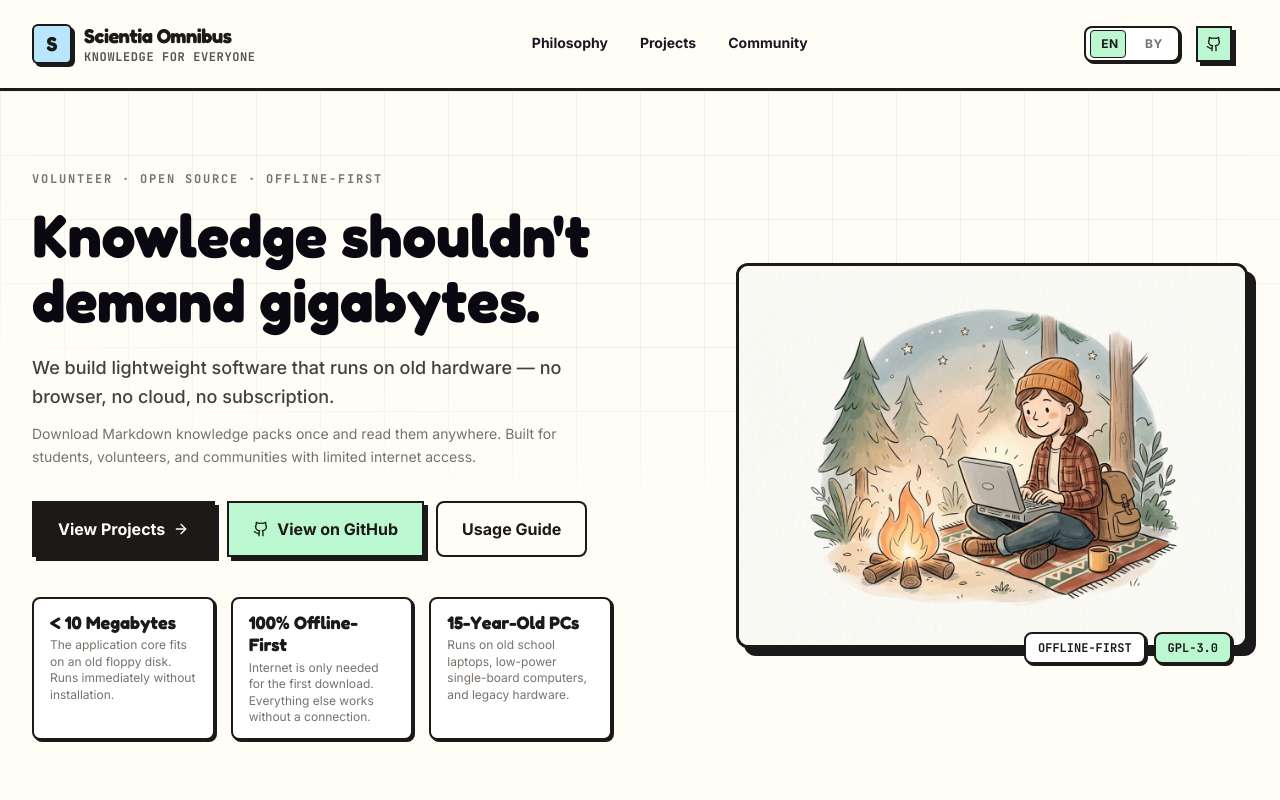
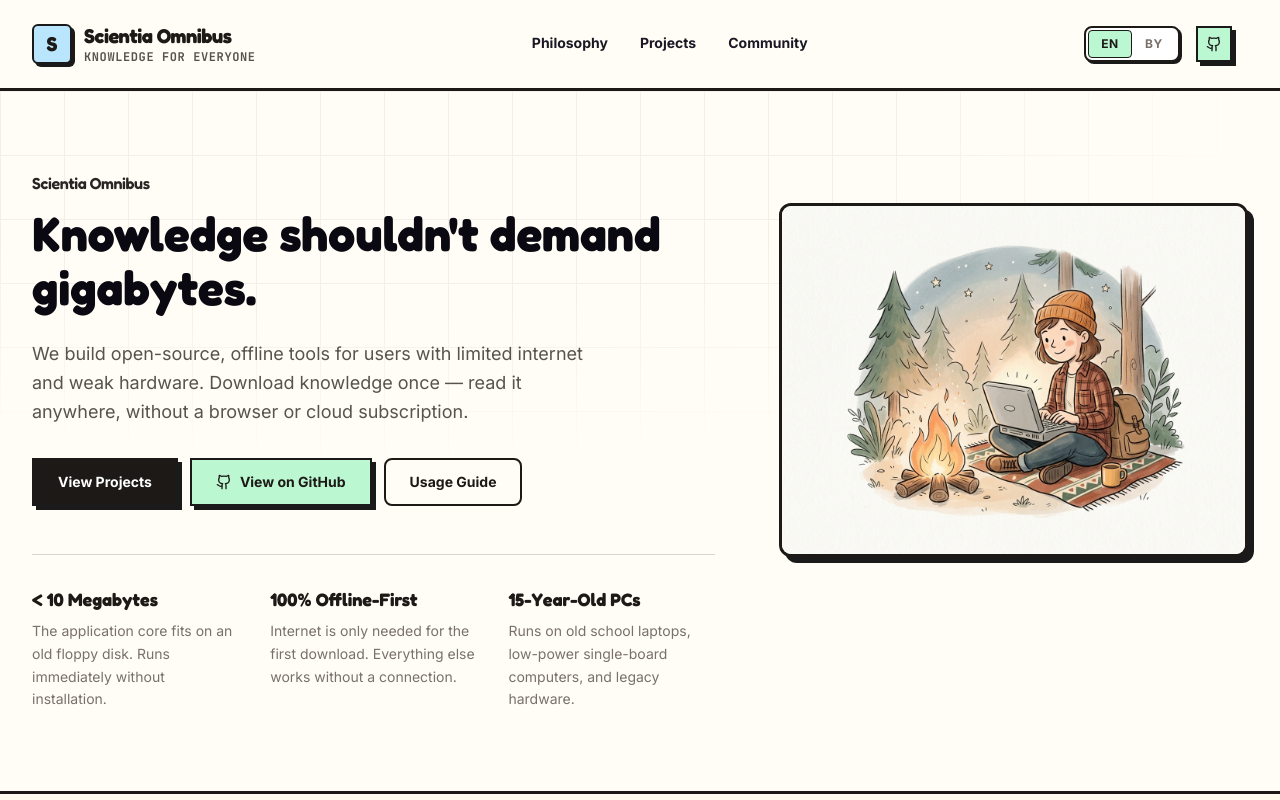
Before and after one commit to Scientia-Omnibus/scientia-omnibus-web, a React (Vite) app: page / in a window 1280 px wide. Shown: the top 800 px of the page. Built offline with nearby package versions, Linux system fonts and the light colour scheme.

Commit message:
fixed lang button

```diff
--- a/src/components/Header.tsx
+++ b/src/components/Header.tsx
@@ -2,7 +2,8 @@ import { useLocation, useNavigate } from 'react-router-dom';
 import { useState } from 'react';
 import { Language } from '../types';
 import { Github, Menu, X } from 'lucide-react';
-import { motion, AnimatePresence } from 'motion/react';
+import { AnimatePresence, motion } from 'motion/react';
+import LanguageToggle from './LanguageToggle';
 
 interface HeaderProps {
   language: Language;
@@ -64,30 +65,7 @@ export default function Header({ language, setLanguage, onScrollToSection }: Hea
         </nav>
 
         <div className="flex items-center space-x-2 sm:space-x-4">
-          <div className="relative flex items-center bg-white border-2 border-stone-900 rounded-lg p-0.5 w-20 sm:w-24 h-8 sm:h-9 shadow-[2px_2px_0px_#1A1A1A]">
-            <motion.div
-              className="absolute top-[2px] bottom-[2px] rounded bg-cartoon-green border border-stone-900"
-              style={{ width: '36px' }}
-              animate={{ x: language === 'en' ? 2 : 38 }}
-              transition={{ type: 'spring', stiffness: 350, damping: 25 }}
-            />
-            <button
-              onClick={() => setLanguage('en')}
-              className={`relative z-10 w-1/2 text-[10px] sm:text-xs font-black tracking-wider ${
-                language === 'en' ? 'text-stone-900' : 'text-stone-500 hover:text-stone-800'
-              } transition-colors cursor-pointer`}
-            >
-              EN
-            </button>
-            <button
-              onClick={() => setLanguage('by')}
-              className={`relative z-10 w-1/2 text-[10px] sm:text-xs font-black tracking-wider ${
-                language === 'by' ? 'text-stone-900' : 'text-stone-500 hover:text-stone-800'
-              } transition-colors cursor-pointer`}
-            >
-              BY
-            </button>
-          </div>
+          <LanguageToggle language={language} setLanguage={setLanguage} />
 
           <a
             href="https://github.com/Scientia-Omnibus"
--- a/src/components/Hero.tsx
+++ b/src/components/Hero.tsx
@@ -1,6 +1,6 @@
 import { Language } from '../types';
 import { UI_TRANSLATIONS } from '../data/modules';
-import { Github, ArrowRight } from 'lucide-react';
+import { Github } from 'lucide-react';
 import { motion } from 'motion/react';
 import { Link } from 'react-router-dom';
 import demoMain from '../assets/images/demo-main.jpg';
@@ -10,7 +10,7 @@ interface HeroProps {
   onScrollToSection: (id: string) => void;
 }
 
-const QUICK_STATS = [
+const HERO_STATS = [
   { key: 'statLightweight' as const, descKey: 'statLightweightDesc' as const },
   { key: 'statOffline' as const, descKey: 'statOfflineDesc' as const },
   { key: 'statHardware' as const, descKey: 'statHardwareDesc' as const },
@@ -21,74 +21,69 @@ export default function Hero({ language, onScrollToSection }: HeroProps) {
 
   return (
     <section className="relative overflow-hidden bg-bg-warm border-b-3 border-stone-900">
-      <div className="absolute inset-0 bg-[linear-gradient(to_right,#1a1a1a_1px,transparent_1px),linear-gradient(to_bottom,#1a1a1a_1px,transparent_1px)] bg-[size:4rem_4rem] [mask-image:radial-gradient(ellipse_70%_60%_at_50%_0%,#000_65%,transparent_100%)] opacity-[0.06]" />
+      <div className="absolute inset-0 bg-[linear-gradient(to_right,#1a1a1a_1px,transparent_1px),linear-gradient(to_bottom,#1a1a1a_1px,transparent_1px)] bg-[size:4rem_4rem] [mask-image:radial-gradient(ellipse_70%_55%_at_30%_0%,#000_60%,transparent_100%)] opacity-[0.05]" />
 
-      <div className="relative mx-auto max-w-7xl px-4 sm:px-6 lg:px-8 pt-10 sm:pt-14 lg:pt-20 pb-12 sm:pb-16">
-        <div className="grid grid-cols-1 lg:grid-cols-2 gap-10 lg:gap-14 items-center">
+      <div className="relative mx-auto max-w-7xl px-4 sm:px-6 lg:px-8 py-12 sm:py-16 lg:py-20">
+        <div className="grid grid-cols-1 lg:grid-cols-12 gap-10 lg:gap-16 items-start">
           <motion.div
-            initial={{ opacity: 0, y: 20 }}
+            className="lg:col-span-7 order-2 lg:order-1"
+            initial={{ opacity: 0, y: 16 }}
             animate={{ opacity: 1, y: 0 }}
-            transition={{ duration: 0.5 }}
+            transition={{ duration: 0.45 }}
           >
-            <p className="font-mono text-[11px] sm:text-xs font-bold uppercase tracking-[0.15em] text-stone-500 mb-4">
-              {t.heroEyebrow[language]}
+            <p className="font-display text-sm sm:text-base font-semibold text-stone-800 tracking-tight mb-3">
+              Scientia Omnibus
             </p>
 
             <h1
               className={`
-                font-display font-bold text-stone-950 leading-[1.08] mb-5
-                text-[2rem] sm:text-5xl lg:text-[3.25rem] xl:text-6xl
+                font-display font-bold text-stone-950 leading-[1.12] mb-6
+                text-[1.75rem] sm:text-4xl lg:text-[2.75rem] xl:text-5xl
+                max-w-2xl
                 ${language === 'by' ? 'tracking-tight' : ''}
               `}
             >
               {t.heroTitle[language]}
             </h1>
 
-            <p className="text-base sm:text-lg text-stone-700 font-medium leading-relaxed mb-3 max-w-xl">
-              {t.heroLead[language]}
-            </p>
-
-            <p className="text-sm text-stone-500 leading-relaxed mb-8 max-w-xl">
+            <p className="text-base sm:text-lg text-stone-600 leading-relaxed mb-8 max-w-xl">
               {t.heroSubtitle[language]}
             </p>
 
-            <div className="flex flex-col sm:flex-row flex-wrap gap-3 mb-10">
+            <div className="flex flex-col sm:flex-row flex-wrap gap-3 mb-12">
               <button
+                type="button"
                 onClick={() => onScrollToSection('projects')}
-                className="inline-flex items-center justify-center gap-2 px-6 py-3.5 sketch-button bg-stone-900 text-white font-bold text-sm sm:text-base hover:bg-stone-800"
+                className="inline-flex items-center justify-center px-6 py-3 sketch-button bg-stone-900 text-white font-bold text-sm hover:bg-stone-800"
               >
-                <span>{t.viewProjects[language]}</span>
-                <ArrowRight className="h-4 w-4" />
+                {t.viewProjects[language]}
               </button>
 
               <a
                 href="https://github.com/Scientia-Omnibus/scientia-core"
                 target="_blank"
                 rel="noreferrer"
-                className="inline-flex items-center justify-center gap-2 px-6 py-3.5 sketch-button bg-cartoon-green text-stone-900 font-bold text-sm sm:text-base"
+                className="inline-flex items-center justify-center gap-2 px-6 py-3 sketch-button bg-cartoon-green text-stone-900 font-bold text-sm"
               >
                 <Github className="h-4 w-4" />
-                <span>{t.viewOnGithub[language]}</span>
+                {t.viewOnGithub[language]}
               </a>
 
               <Link
                 to="/scientia-core/guide"
-                className="inline-flex items-center justify-center gap-2 px-6 py-3.5 border-2 border-stone-900 rounded-lg text-stone-900 font-bold text-sm sm:text-base hover:bg-cartoon-blue transition-colors"
+                className="inline-flex items-center justify-center px-6 py-3 border-2 border-stone-900 rounded-lg text-stone-900 font-bold text-sm hover:bg-white transition-colors"
               >
-                <span>{t.viewGuide[language]}</span>
+                {t.viewGuide[language]}
               </Link>
             </div>
 
-            <div className="grid grid-cols-1 sm:grid-cols-3 gap-3 sm:gap-4 max-w-xl lg:max-w-none">
-              {QUICK_STATS.map(({ key, descKey }) => (
-                <div
-                  key={key}
-                  className="px-4 py-3 bg-white border-2 border-stone-900 rounded-lg shadow-[2px_2px_0px_#1A1A1A]"
-                >
-                  <p className="font-display font-bold text-base sm:text-lg text-stone-900 leading-tight">
+            <div className="grid grid-cols-1 sm:grid-cols-3 gap-6 sm:gap-8 pt-8 border-t border-stone-300">
+              {HERO_STATS.map(({ key, descKey }) => (
+                <div key={key}>
+                  <h2 className="font-display font-bold text-base sm:text-lg text-stone-900 leading-snug">
                     {t[key][language]}
-                  </p>
-                  <p className="text-[11px] sm:text-xs text-stone-500 mt-1 leading-snug">
+                  </h2>
+                  <p className="text-sm text-stone-500 leading-relaxed mt-2">
                     {t[descKey][language]}
                   </p>
                 </div>
@@ -97,29 +92,18 @@ export default function Hero({ language, onScrollToSection }: HeroProps) {
           </motion.div>
 
           <motion.div
-            className="flex justify-center lg:justify-end"
-            initial={{ opacity: 0, scale: 0.96 }}
+            className="lg:col-span-5 order-1 lg:order-2 lg:pt-8"
+            initial={{ opacity: 0, scale: 0.98 }}
             animate={{ opacity: 1, scale: 1 }}
-            transition={{ duration: 0.5, delay: 0.15 }}
+            transition={{ duration: 0.45, delay: 0.1 }}
           >
-            <div className="relative w-full max-w-md lg:max-w-lg">
-              <div className="absolute -inset-3 bg-cartoon-blue/30 rounded-2xl border-2 border-stone-900/10 -z-10" />
-
-              <div className="overflow-hidden rounded-xl border-3 border-stone-900 bg-stone-100 shadow-[8px_8px_0px_#1A1A1A]">
+            <div className="mx-auto w-full max-w-md lg:max-w-none">
+              <div className="overflow-hidden rounded-xl border-3 border-stone-900 bg-stone-100 shadow-[6px_6px_0px_#1A1A1A]">
                 <img
                   src={demoMain}
                   alt="Scientia Omnibus"
                   className="w-full aspect-4/3 object-cover"
                 />
-              </div>
-
-              <div className="absolute -bottom-4 left-4 right-4 sm:left-auto sm:right-4 sm:w-auto flex flex-wrap gap-2 justify-center sm:justify-end">
-                <span className="inline-block bg-white border-2 border-stone-900 text-stone-900 font-mono text-[10px] sm:text-xs font-bold uppercase px-3 py-1.5 rounded-lg shadow-[2px_2px_0px_#1A1A1A]">
-                  {language === 'en' ? 'Offline-first' : 'Афлайн-падыход'}
-                </span>
-                <span className="inline-block bg-cartoon-green border-2 border-stone-900 text-stone-900 font-mono text-[10px] sm:text-xs font-bold uppercase px-3 py-1.5 rounded-lg shadow-[2px_2px_0px_#1A1A1A]">
-                  {language === 'en' ? 'GPL-3.0' : 'Адкрыты код'}
-                </span>
               </div>
             </div>
           </motion.div>
--- /dev/null
+++ b/src/components/LanguageToggle.tsx
@@ -0,0 +1,46 @@
+import { motion } from 'motion/react';
+import { Language } from '../types';
+
+interface LanguageToggleProps {
+  language: Language;
+  setLanguage: (lang: Language) => void;
+  size?: 'sm' | 'md';
+}
+
+export default function LanguageToggle({ language, setLanguage, size = 'md' }: LanguageToggleProps) {
+  const isSm = size === 'sm';
+
+  return (
+    <div
+      className={`
+        relative grid grid-cols-2 bg-white border-2 border-stone-900 rounded-lg shadow-[2px_2px_0px_#1A1A1A]
+        ${isSm ? 'w-[72px] h-8 p-0.5' : 'w-[88px] sm:w-[96px] h-8 sm:h-9 p-0.5'}
+      `}
+    >
+      <motion.div
+        className="absolute top-0.5 bottom-0.5 left-0.5 rounded bg-cartoon-green border border-stone-900 pointer-events-none"
+        style={{ width: 'calc(50% - 2px)' }}
+        animate={{ x: language === 'en' ? 0 : '100%' }}
+        transition={{ type: 'spring', stiffness: 400, damping: 30 }}
+      />
+      <button
+        type="button"
+        onClick={() => setLanguage('en')}
+        className={`relative z-10 font-black tracking-wider transition-colors cursor-pointer ${
+          isSm ? 'text-[10px]' : 'text-[10px] sm:text-xs'
+        } ${language === 'en' ? 'text-stone-900' : 'text-stone-500 hover:text-stone-800'}`}
+      >
+        EN
+      </button>
+      <button
+        type="button"
+        onClick={() => setLanguage('by')}
+        className={`relative z-10 font-black tracking-wider transition-colors cursor-pointer ${
+          isSm ? 'text-[10px]' : 'text-[10px] sm:text-xs'
+        } ${language === 'by' ? 'text-stone-900' : 'text-stone-500 hover:text-stone-800'}`}
+      >
+        BY
+      </button>
+    </div>
+  );
+}
--- a/src/data/modules.ts
+++ b/src/data/modules.ts
@@ -16,21 +16,13 @@ export interface ProjectInfo {
 }
 
 export const UI_TRANSLATIONS: TranslationDict = {
-  heroEyebrow: {
-    en: "Volunteer · Open Source · Offline-First",
-    by: "Валонцёрскі праект · Open Source · Афлайн"
-  },
   heroTitle: {
     en: "Knowledge shouldn't demand gigabytes.",
     by: "Веды не павінны патрабаваць гігабайтаў."
   },
-  heroLead: {
-    en: "We build lightweight software that runs on old hardware — no browser, no cloud, no subscription.",
-    by: "Мы ствараем лёгкі софт для слабых камп'ютараў — без браўзера, воблака і падпісак."
-  },
   heroSubtitle: {
-    en: "Download Markdown knowledge packs once and read them anywhere. Built for students, volunteers, and communities with limited internet access.",
-    by: "Спампуйце Markdown-пакеты ведаў адзін раз і чытайце дзе заўгодна. Створана для вучняў, валонтэраў і суполак з абмежаваным інтэрнэтам."
+    en: "We build open-source, offline tools for users with limited internet and weak hardware. Download knowledge once — read it anywhere, without a browser or cloud subscription.",
+    by: "Мы ствараем адкрыты афлайн-софт для карыстальнікаў з абмежаваным інтэрнэтам і слабым абсталяваннем. Спампуйце веды адзін раз — чытайце дзе заўгодна, без браўзера і воблачных падпісак."
   },
   statZeroOverhead: {
     en: "0MB Base Overhead",
--- a/src/types.ts
+++ b/src/types.ts
@@ -6,9 +6,7 @@ export interface LocalizedString {
 }
 
 export interface TranslationDict {
-  heroEyebrow: LocalizedString;
   heroTitle: LocalizedString;
-  heroLead: LocalizedString;
   heroSubtitle: LocalizedString;
   statZeroOverhead: LocalizedString;
   statZeroOverheadDesc: LocalizedString;
```
Also changed, not shown: src/pages/ScientiaCoreGuidePage.tsx (+2 -21 lines).
